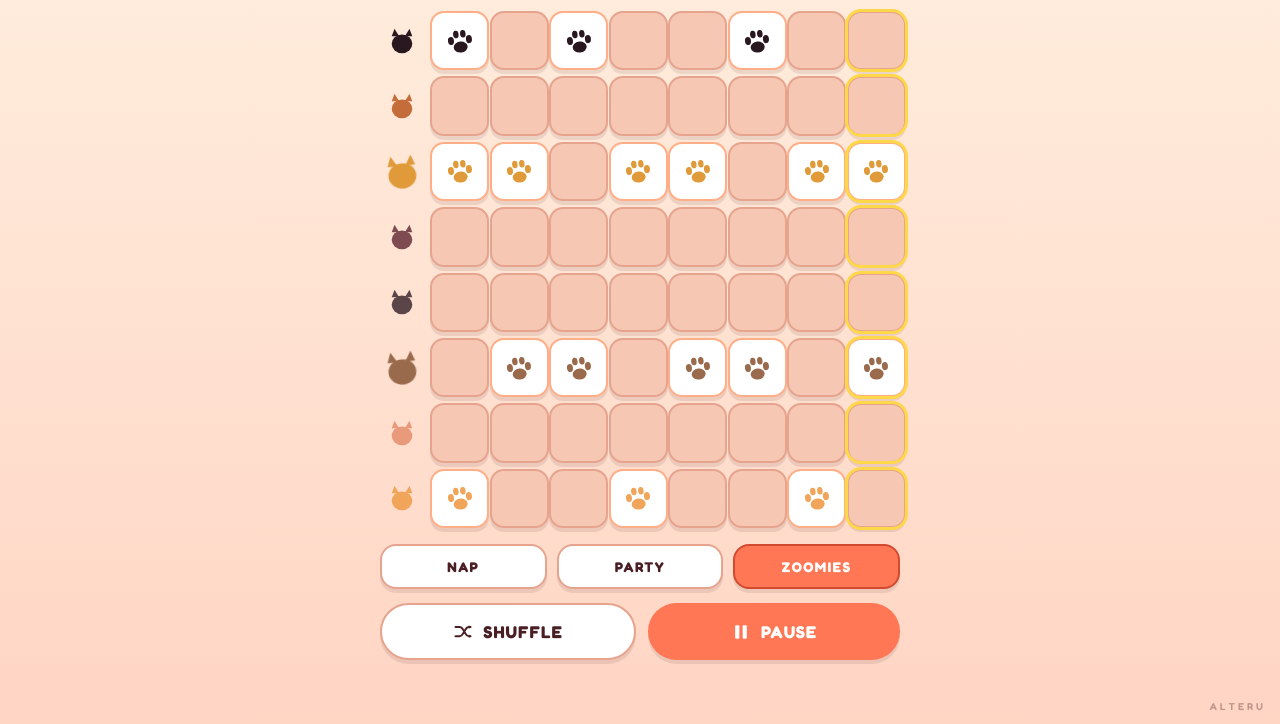
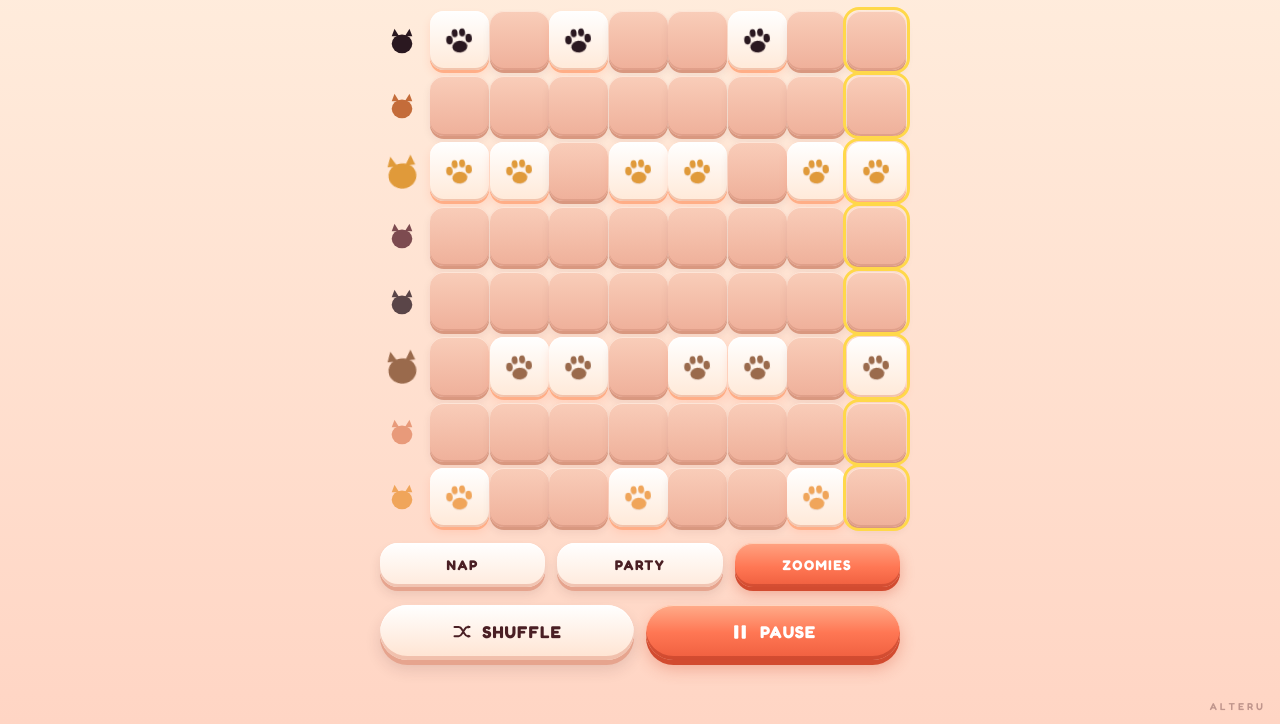
Before and after one commit to yinxinghuan/meow-machine, a plain HTML site: page index.html in a window 1280 px wide. Shown: the part 76-800 px from the top of the page. Drawn offline with Linux system fonts and the light colour scheme.

Commit message:
Semi-skeuomorphic buttons & pads
Layered shadows on pills, mood buttons and pads:
- top inner rim highlight (white)
- bottom inner darkening (peach/red)
- solid-color edge shadow beneath (the \"depth\")
- soft ambient shadow further out

On press: translateY + collapse the depth shadow so the button visually
sinks into the surface. Gradient fills give the buttons a subtle dome
without crossing into kitsch territory.

Co-Authored-By: Claude Opus 4.7 (1M context) <noreply@anthropic.com>

```diff
--- a/index.html
+++ b/index.html
@@ -105,14 +105,18 @@
   .pad {
     aspect-ratio: 1 / 1;
     border-radius: 14px;
-    background: var(--pad-off);
-    box-shadow: var(--shadow);
-    border: 2px solid var(--pad-off-edge);
+    border: none;
+    background: linear-gradient(180deg, #f9cdb9 0%, #efb09a 100%);
+    box-shadow:
+      inset 0 1px 0 rgba(255, 240, 228, 0.7),
+      inset 0 -2px 0 rgba(180, 110, 90, 0.25),
+      0 3px 0 #d99880,
+      0 5px 8px rgba(74, 31, 36, 0.08);
     display: flex;
     align-items: center;
     justify-content: center;
     cursor: pointer;
-    transition: transform 0.08s ease, background 0.12s ease, border-color 0.12s ease;
+    transition: transform 0.08s ease, background 0.12s ease, box-shadow 0.12s ease;
     position: relative;
     touch-action: none;
   }
@@ -122,16 +126,28 @@
     opacity: 0;
     transform: scale(0.6) rotate(-12deg);
     transition: opacity 0.12s ease, transform 0.12s ease;
+    filter: drop-shadow(0 1px 0 rgba(74, 31, 36, 0.08));
   }
   .pad.on {
-    background: var(--pad-on);
-    border-color: var(--pad-on-edge);
+    background: linear-gradient(180deg, #ffffff 0%, #ffe9d8 100%);
+    box-shadow:
+      inset 0 1px 0 rgba(255, 255, 255, 0.95),
+      inset 0 -2px 0 rgba(230, 160, 130, 0.5),
+      0 3px 0 var(--pad-on-edge),
+      0 5px 9px rgba(255, 130, 90, 0.18);
   }
   .pad.on svg.paw {
     opacity: 1;
     transform: scale(1) rotate(-6deg);
   }
-  .pad:active { transform: scale(0.92); }
+  .pad:active {
+    transform: translateY(2px);
+    box-shadow:
+      inset 0 1px 0 rgba(255, 240, 228, 0.5),
+      inset 0 -1px 0 rgba(180, 110, 90, 0.2),
+      0 1px 0 #d99880,
+      0 2px 4px rgba(74, 31, 36, 0.06);
+  }
   .pad.playhead::after {
     content: '';
     position: absolute;
@@ -148,32 +164,56 @@
 
   .moods {
     display: flex;
-    gap: 10px;
+    gap: 12px;
     justify-content: center;
     max-width: 520px;
-    margin: 0 auto 14px;
+    margin: 0 auto 18px;
     width: 100%;
   }
   .mood {
     flex: 1 1 0;
-    padding: 12px 0;
-    border-radius: 16px;
-    background: #fff;
-    border: 2px solid var(--pad-off-edge);
+    padding: 13px 0 14px;
+    border-radius: 18px;
+    border: none;
     color: var(--ink);
     font-family: inherit;
     font-weight: 700;
     font-size: 14px;
     letter-spacing: 1.5px;
-    box-shadow: var(--shadow);
     cursor: pointer;
-    transition: transform 0.08s ease, background 0.12s ease, color 0.12s ease;
+    position: relative;
+    background: linear-gradient(180deg, #ffffff 0%, #ffeadc 100%);
+    box-shadow:
+      inset 0 1px 0 rgba(255, 255, 255, 0.95),
+      inset 0 -3px 0 rgba(230, 164, 142, 0.55),
+      0 4px 0 #e6a48e,
+      0 7px 12px rgba(74, 31, 36, 0.12);
+    transition: transform 0.09s ease, box-shadow 0.09s ease, background 0.18s ease, color 0.18s ease;
   }
-  .mood:active { transform: scale(0.96); }
+  .mood:active {
+    transform: translateY(3px);
+    box-shadow:
+      inset 0 1px 0 rgba(255, 255, 255, 0.6),
+      inset 0 -1px 0 rgba(230, 164, 142, 0.4),
+      0 1px 0 #e6a48e,
+      0 2px 5px rgba(74, 31, 36, 0.1);
+  }
   .mood.active {
-    background: var(--accent);
     color: #fff;
-    border-color: var(--accent-deep);
+    background: linear-gradient(180deg, #ffa382 0%, #ff7754 55%, #ef5e3e 100%);
+    box-shadow:
+      inset 0 1px 0 rgba(255, 220, 200, 0.75),
+      inset 0 -3px 0 rgba(170, 50, 30, 0.4),
+      0 4px 0 var(--accent-deep),
+      0 7px 14px rgba(210, 75, 48, 0.35);
+  }
+  .mood.active:active {
+    transform: translateY(3px);
+    box-shadow:
+      inset 0 1px 0 rgba(255, 220, 200, 0.5),
+      inset 0 -1px 0 rgba(170, 50, 30, 0.3),
+      0 1px 0 var(--accent-deep),
+      0 2px 6px rgba(210, 75, 48, 0.25);
   }
 
   .footer {
@@ -186,7 +226,7 @@
   }
   .pill {
     flex: 1 1 0;
-    padding: 16px 0;
+    padding: 16px 0 18px;
     border-radius: 999px;
     border: none;
     font-family: inherit;
@@ -194,27 +234,51 @@
     font-size: 17px;
     letter-spacing: 1px;
     cursor: pointer;
-    box-shadow: var(--shadow);
-    transition: transform 0.08s ease;
+    transition: transform 0.09s ease, box-shadow 0.09s ease;
     display: inline-flex;
     align-items: center;
     justify-content: center;
     gap: 10px;
+    position: relative;
   }
   .pill svg {
     width: 20px;
     height: 20px;
     display: block;
   }
-  .pill:active { transform: translateY(2px); box-shadow: 0 2px 0 rgba(74, 31, 36, 0.12); }
   .pill.play {
-    background: var(--accent);
     color: #fff;
+    background: linear-gradient(180deg, #ffac8a 0%, #ff7754 50%, #ef5e3e 100%);
+    box-shadow:
+      inset 0 1px 0 rgba(255, 220, 200, 0.85),
+      inset 0 -4px 0 rgba(170, 50, 30, 0.45),
+      0 5px 0 var(--accent-deep),
+      0 9px 16px rgba(210, 75, 48, 0.32);
+  }
+  .pill.play:active {
+    transform: translateY(4px);
+    box-shadow:
+      inset 0 1px 0 rgba(255, 220, 200, 0.55),
+      inset 0 -1px 0 rgba(170, 50, 30, 0.3),
+      0 1px 0 var(--accent-deep),
+      0 3px 8px rgba(210, 75, 48, 0.22);
   }
   .pill.shuffle {
-    background: #fff;
     color: var(--ink);
-    border: 2px solid var(--pad-off-edge);
+    background: linear-gradient(180deg, #ffffff 0%, #ffe3d0 100%);
+    box-shadow:
+      inset 0 1px 0 rgba(255, 255, 255, 0.95),
+      inset 0 -4px 0 rgba(230, 164, 142, 0.55),
+      0 5px 0 #e6a48e,
+      0 9px 16px rgba(74, 31, 36, 0.14);
+  }
+  .pill.shuffle:active {
+    transform: translateY(4px);
+    box-shadow:
+      inset 0 1px 0 rgba(255, 255, 255, 0.65),
+      inset 0 -1px 0 rgba(230, 164, 142, 0.4),
+      0 1px 0 #e6a48e,
+      0 3px 8px rgba(74, 31, 36, 0.1);
   }
 
   .alteru-stamp {
```
